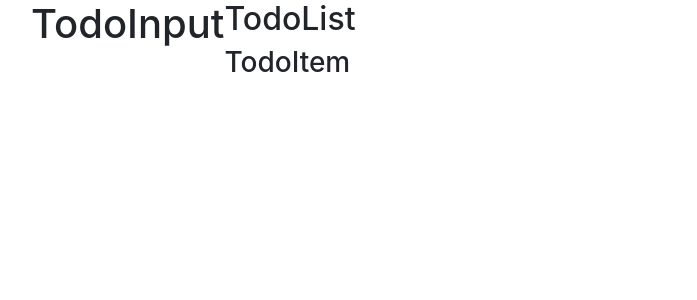
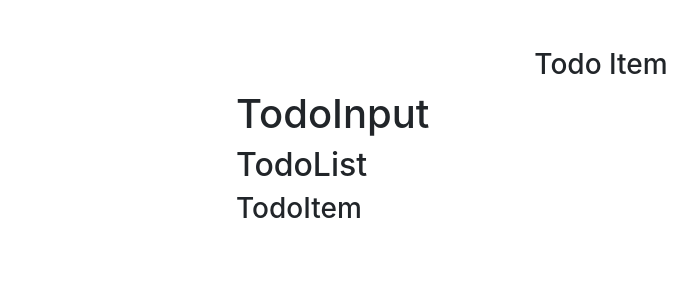
Before and after one commit to Rakibul3316/React-Todo-List, a React (Create React App) app: page / in a window 1280 px wide. Shown: the top 300 px of the page, without its empty margins (39-736 px from the left). Built offline with nearby package versions, Linux system fonts and the light colour scheme.

Commit message:
App Component Structure

```diff
--- a/src/App.js
+++ b/src/App.js
@@ -1,20 +1,59 @@
+import React, { Component } from "react";
 import "bootstrap/dist/css/bootstrap.min.css";
-import uuidv4 from "uuid";
+import { v4 as uuidv4 } from "uuid";
 import TodoInput from "./Components/TodoInput";
-import TodoItem from "./Components/TodoItem";
 import TodoList from "./Components/TodoList";
 
-function App() {
-  return (
-    <div className="App">
+class App extends Component {
+  state = {
+    items: [
+      { id: 1, title: "wake up" },
+      { id: 2, title: "breakfast" },
+    ],
+    id: uuidv4(),
+    item: "",
+    editItem: false,
+  };
+
+  handleChange = (e) => {
+    console.log("handle change");
+  };
+  handleSubmit = (e) => {
+    console.log("handle submit");
+  };
+  clearList = () => {
+    console.log("clear list");
+  };
+  handleDelete = (id) => {
+    console.log(`handle delete ${id}`);
+  };
+  handleEdit = (id) => {
+    console.log(`handle edit ${id}`);
+  };
+  render() {
+    console.log(this.state);
+    return (
       <div className="container">
         <div className="row">
-          <TodoInput />
-          <TodoList />
+          <div className="col-10 mx-auto col-md-8 mt-5">
+            <h3 className="text-center text-capitalize">todo item</h3>
+            <TodoInput
+              item={this.state.item}
+              handleChange={this.handleChange}
+              handleSubmit={this.handleSubmit}
+              editItem={this.state.editItem}
+            />
+            <TodoList
+              items={this.state.items}
+              clearList={this.clearList}
+              handleDelete={this.handleDelete}
+              handleEdit={this.handleEdit}
+            />
+          </div>
         </div>
       </div>
-    </div>
-  );
+    );
+  }
 }
 
 export default App;
```
